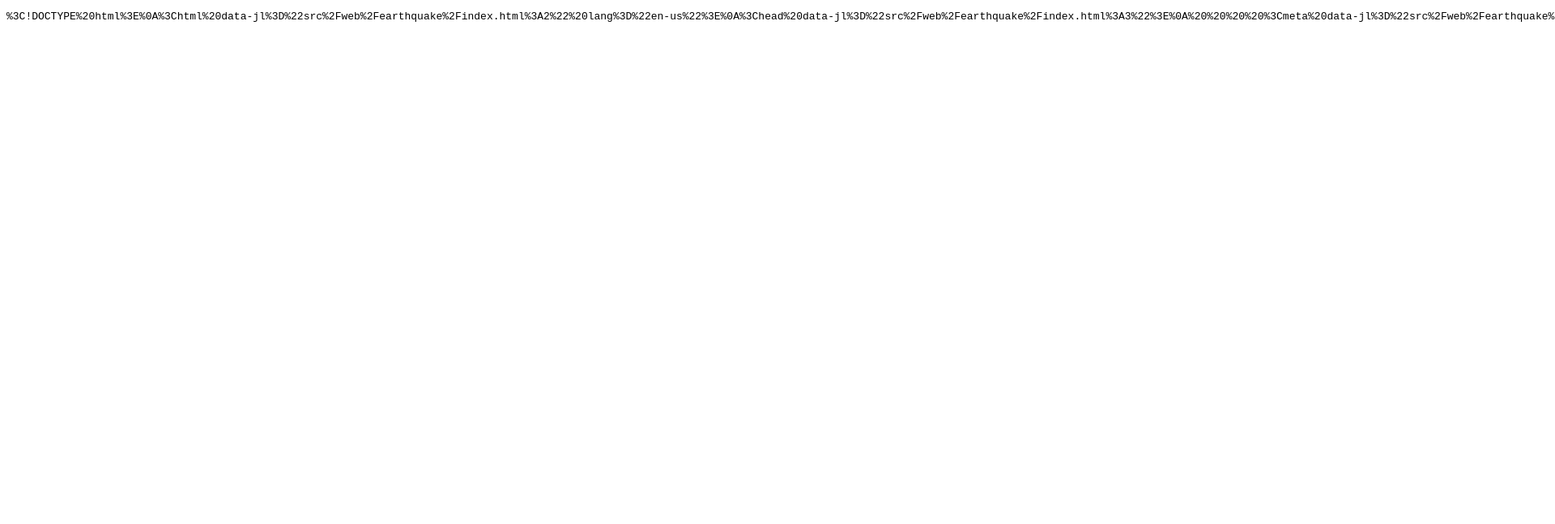
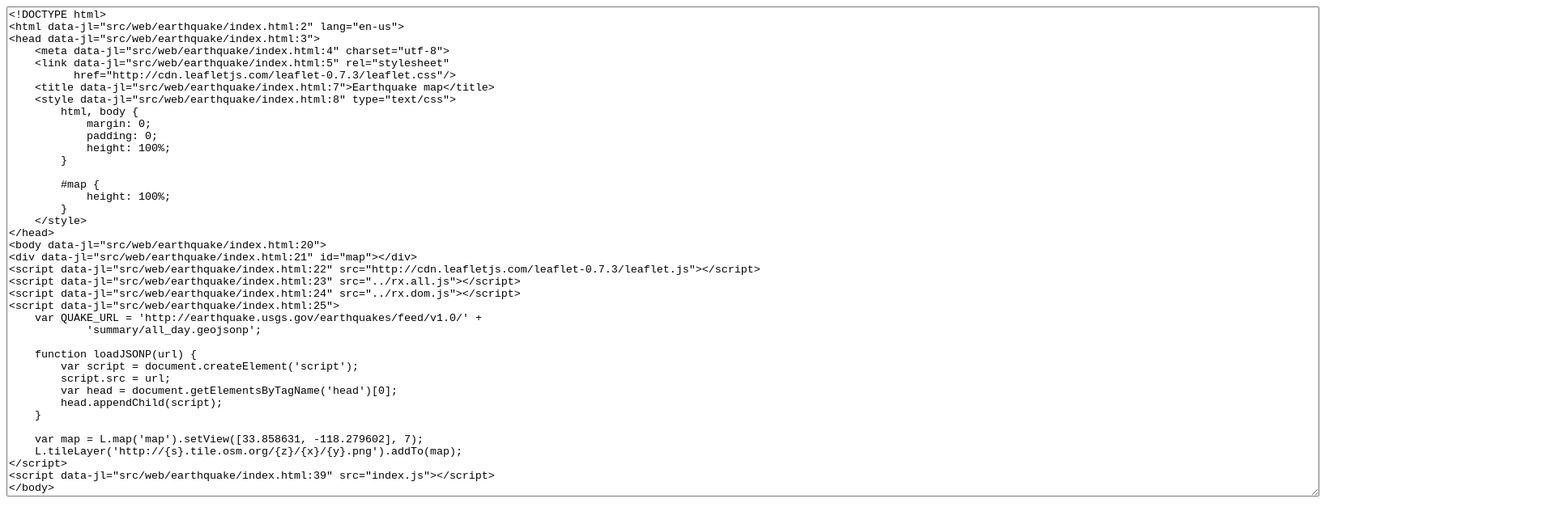
Before and after one commit to rockdragon/rx_practise, a website: page src/web/async/index.html in a window 1280 px wide. Shown: the top 648 px of the page at 81% size, 1920 px wide, since content can reach past the window. Drawn offline with Linux system fonts and the light colour scheme.

Commit message:
chore: change the exhibition form

```diff
--- a/src/web/async/index.html
+++ b/src/web/async/index.html
@@ -7,8 +7,8 @@
     <script src="../rx.dom.js"></script>
 </head>
 <body>
-    <pre id="content">
-    </pre>
+    <textarea id="content" rows="40" cols="200">
+    </textarea>
     <script src="index.js"></script>
 </body>
 </html>
--- a/src/web/async/index.js
+++ b/src/web/async/index.js
@@ -10,11 +10,11 @@ function getPage(url) {
 }
 
 function setContent(content) {
-  document.querySelector('#content').innerHTML = content
+  document.querySelector('#content').value = content
 }
 
 var page = getPage('/earthquake/index.html')
 page.subscribe(
-  res => setContent(encodeURIComponent(res.response)),
+  res => setContent(res.response),
   err => setContent(err)
 )
```
